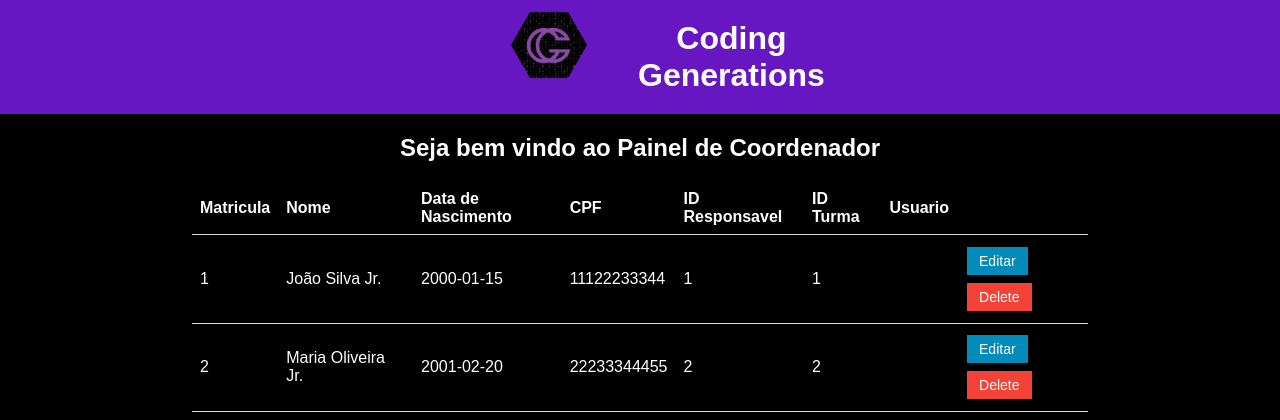
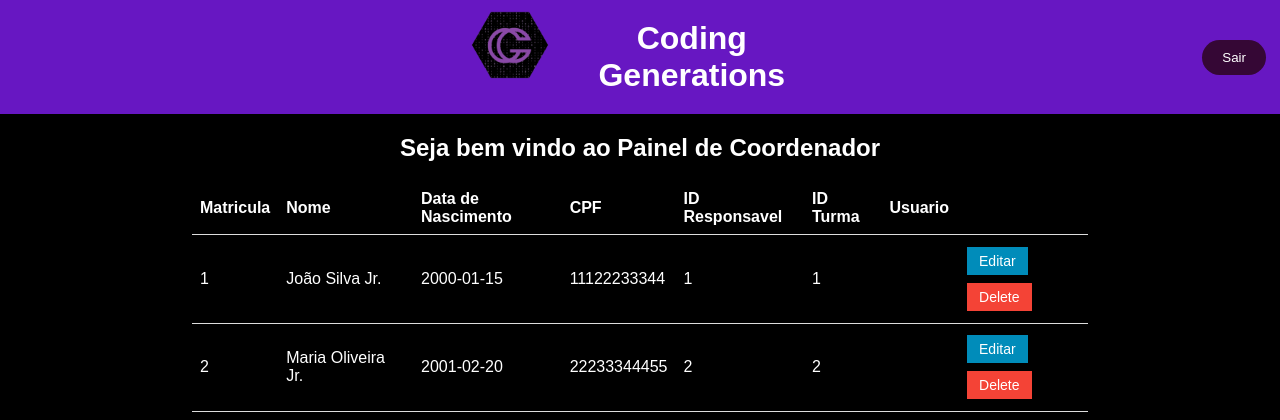
Before and after one commit to luis-ota/CodingGenerations, a PHP site: page /logado/coordenador/index.php in a window 1280 px wide. Shown: the top 420 px of the page. Run offline with PHP 8.4, Linux system fonts and the light colour scheme; data comes from the database, SQL or seed files in the repository.

Commit message:
adicionando opção de sair da conta

```diff
--- a/logado/coordenador/index.php
+++ b/logado/coordenador/index.php
@@ -29,7 +29,9 @@ if(isset($_SESSION['user'])){
             <img class= logo src="../../Imagens/Logo CG.png" alt="Logo da Coding Generations">
             <h1>Coding Generations</h1>
         </div>
-        <div style="visibility: hidden">oi</div>
+        <a style='background-color: #008cba00;' href="../sair.php">
+            <button>Sair</button>
+          </a>
     </div>
 </header>
 
```
